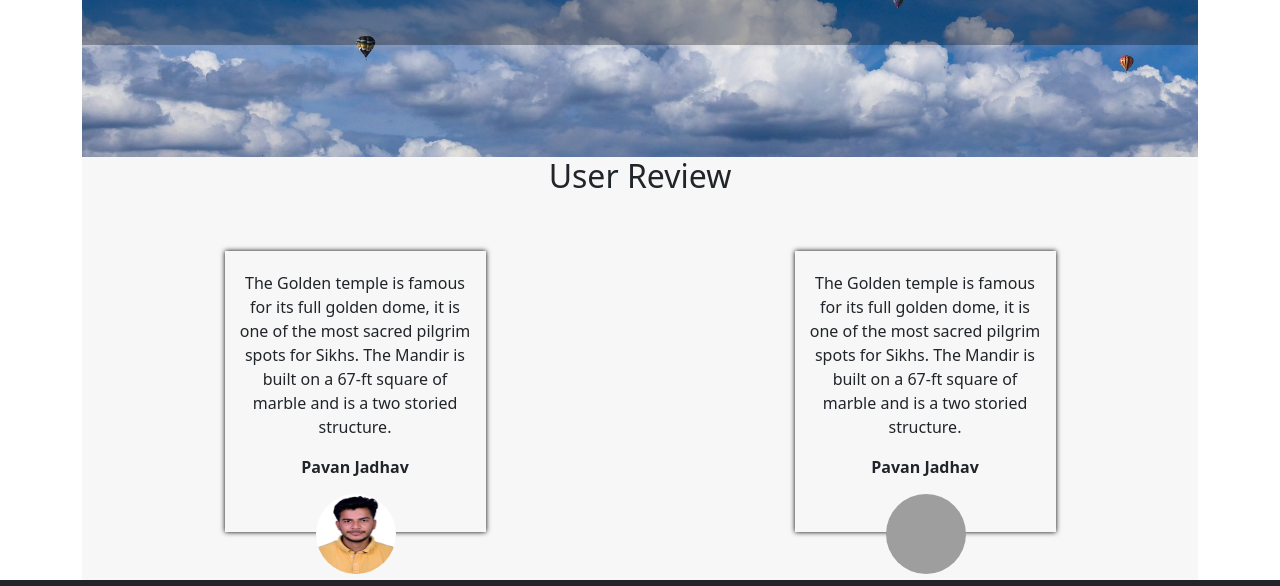
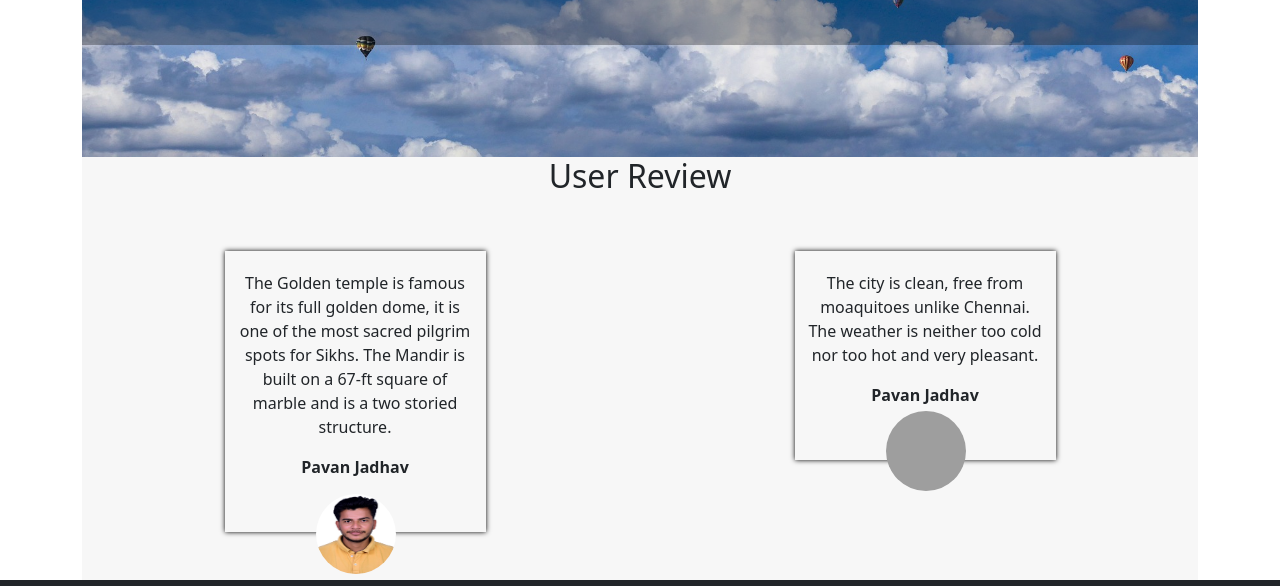
Before and after one commit to jadhavpavan1408/pavanjadhavosumare.github.io, a plain HTML site: page index.html in a window 1280 px wide. Shown: the part 1812-2398 px from the top of the page. Drawn offline with nearby package versions, Linux system fonts and the light colour scheme; grey boxes are pictures that could not be loaded.

Commit message:
Update index.html

```diff
--- a/index.html
+++ b/index.html
@@ -357,9 +357,7 @@
           <div class="col-lg-3 text-center mt-5">
             <div class="user-review">
               <p>
-                The Golden temple is famous for its full golden dome, it is one
-                of the most sacred pilgrim spots for Sikhs. The Mandir is built
-                on a 67-ft square of marble and is a two storied structure.
+                The city is clean, free from moaquitoes unlike Chennai. The weather is neither too cold nor too hot and very pleasant.
               </p>
 
               <font size="3" style="padding-bottom: 10%"
```
